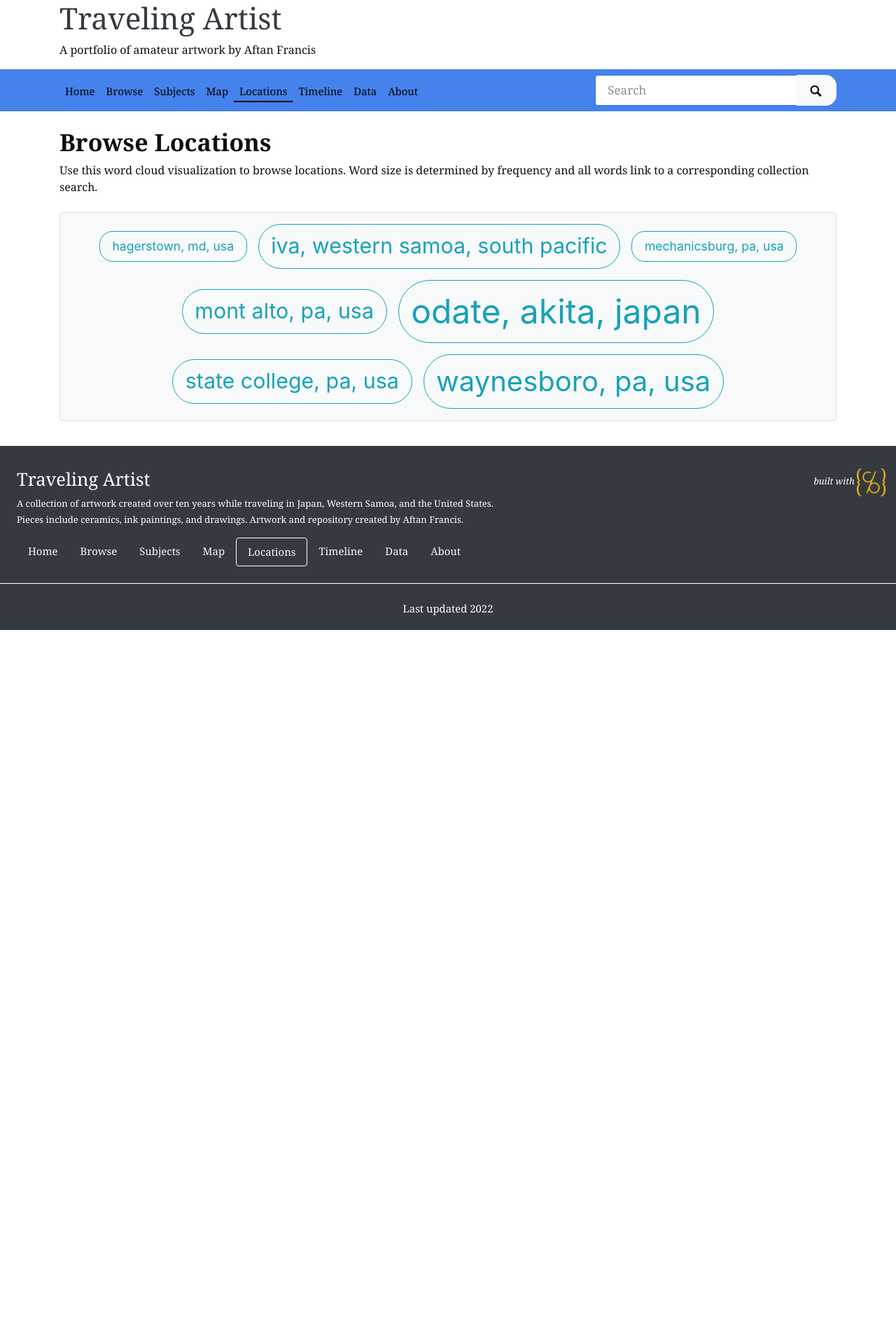
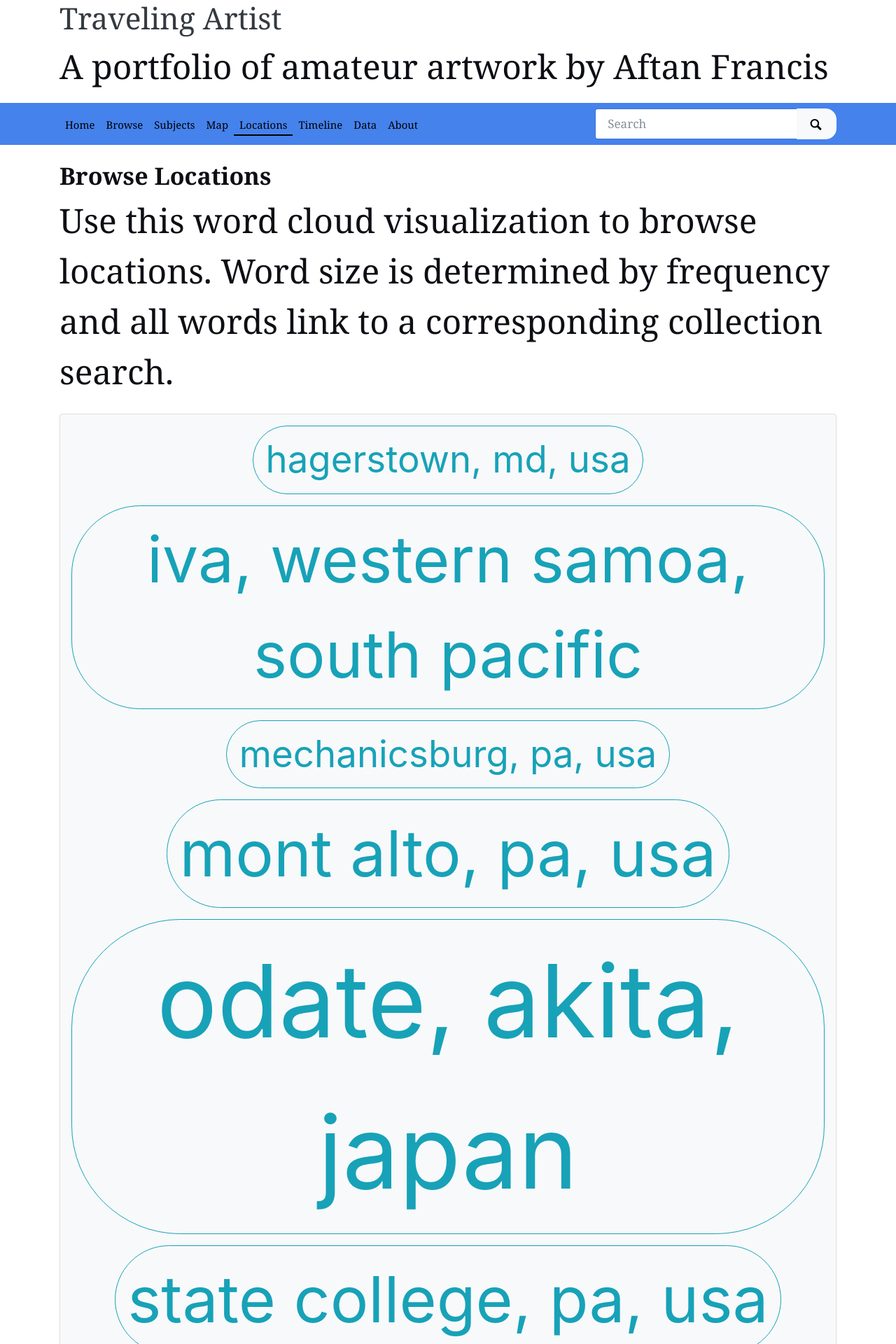
Before and after one commit to afran12/AFrancis-Portfolio, a Jekyll site: the page built from pages/locations.md, in a window 1280 px wide. Shown: the top 1920 px of the page at 70% size. Built offline with Jekyll 4.4.1, drawn with Linux system fonts in a browser that asks for light colours; nearby versions of some CDN libraries; some web fonts are replaced; before the commit the page ends 900 px from its top, so only the background shows below that.

Commit message:
Update theme.yml

```diff
--- a/_data/theme.yml
+++ b/_data/theme.yml
@@ -80,7 +80,7 @@ navbar-background: bg-primary
 bootswatch: litera # leave blank or comment out for plain bootstrap
 
 # THEME FONTS
-base-font-size: 1em
+base-font-size: 3em
 text-color: "#0d0f14"
 link-color: "#4181f0"
 base-font-family: Georgia; # comment out for bootstrap defaults. e.g. Roboto
```
